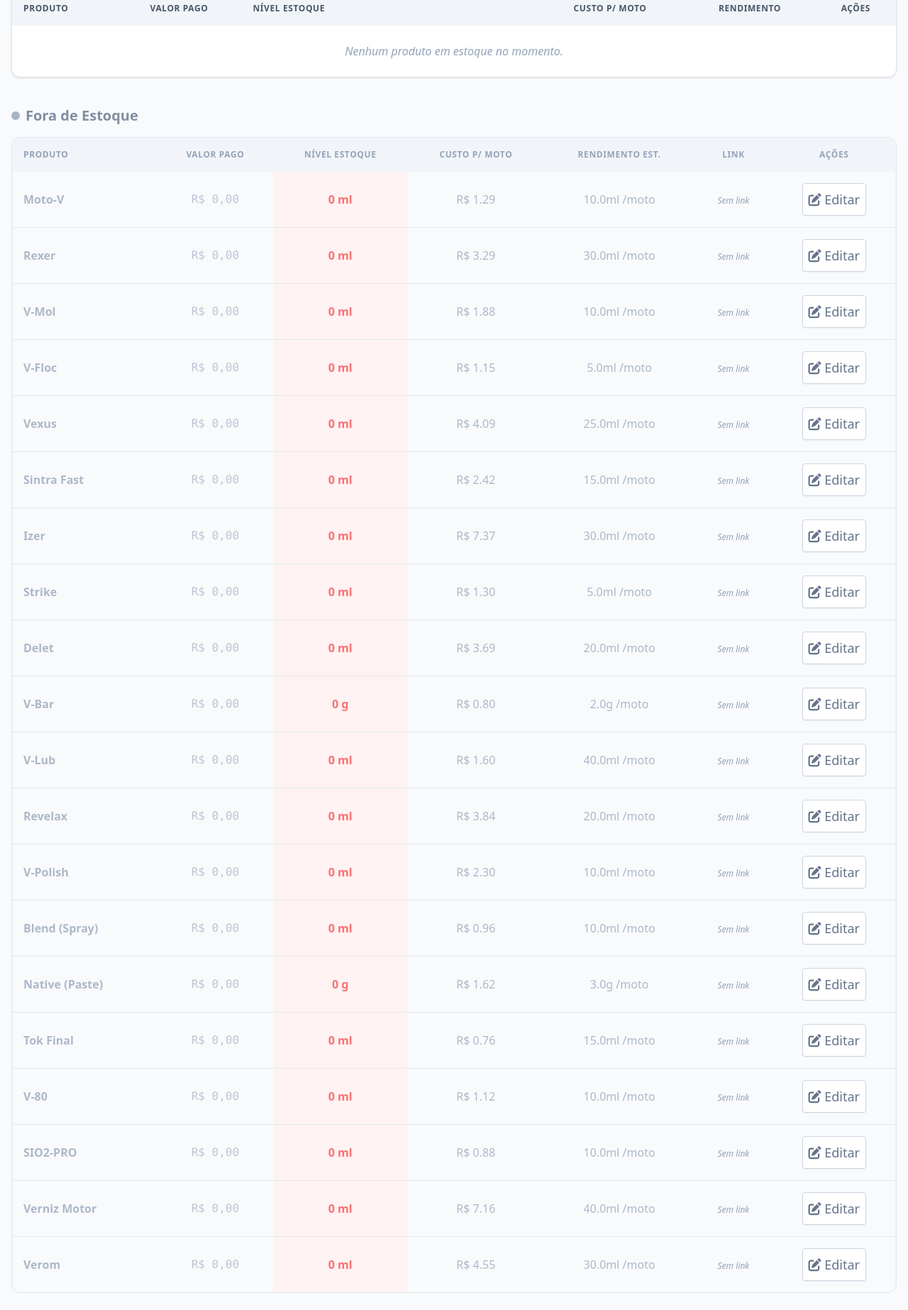
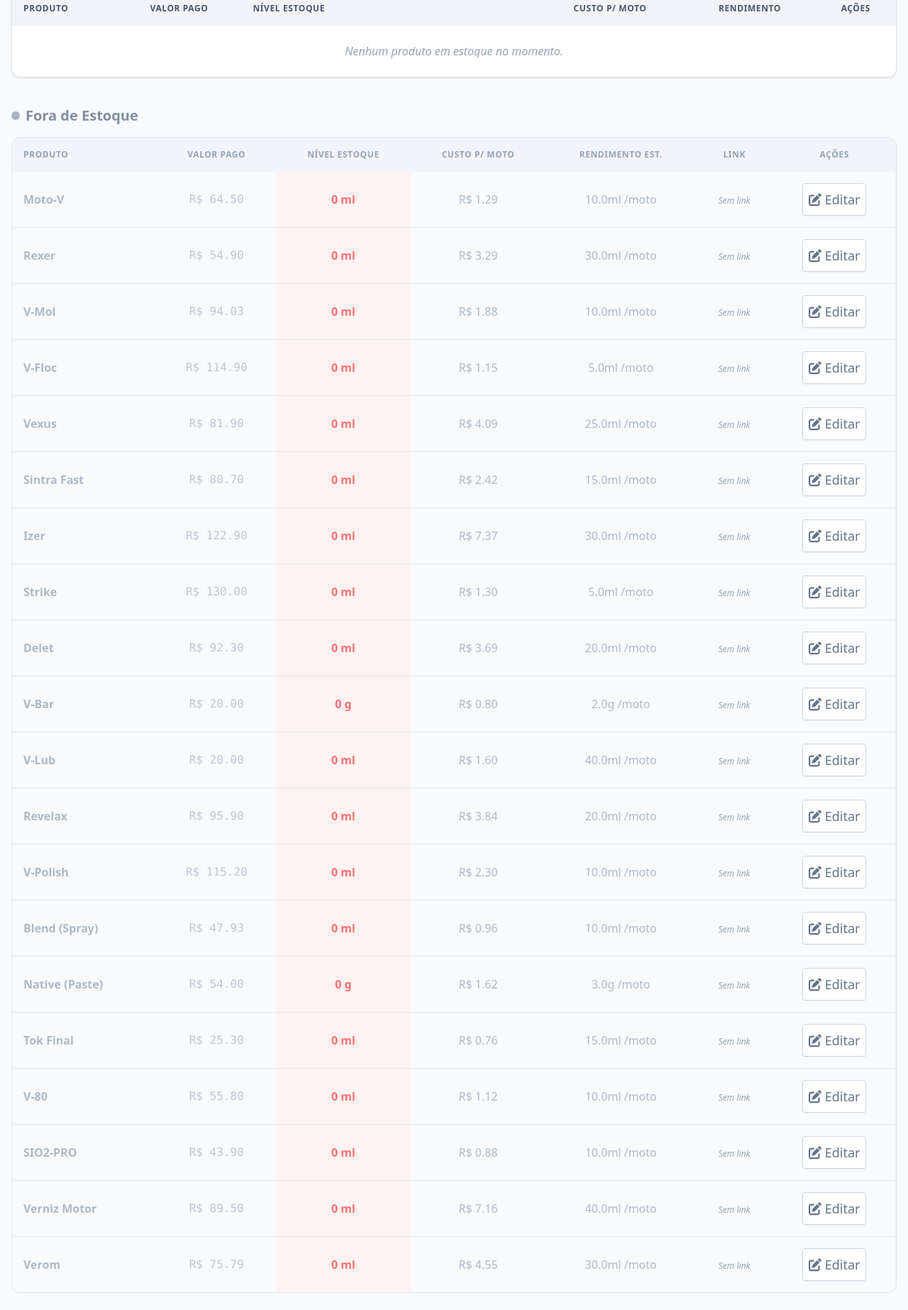
Before and after one commit to Salrefinado/Mantis-Automotive, a Flask app: template templates/produtos.html in a window 1280 px wide. Shown: the part 210-2056 px from the top of the page at 71% size. Run offline with Flask 3, Linux system fonts and the light colour scheme; the template is opened without the code that fills it: values that come from a table or form of the project are taken from there, others are empty; some libraries are stand-ins or nearby versions.

Commit message:
Produtos produtos.html

```diff
--- a/templates/produtos.html
+++ b/templates/produtos.html
@@ -175,7 +175,9 @@
                     <tr class="hover:bg-slate-100 transition">
                         <td class="p-4 font-bold opacity-75">{{ prod.nome }}</td>
 
-                        <td class="p-4 text-center font-mono opacity-60">R$ 0,00</td>
+                        <td class="p-4 text-center font-mono opacity-60">
+                            R$ {{ "%.2f"|format(prod.custo_compra) }}
+                        </td>
 
                         <td class="p-4 text-center font-bold text-red-400 bg-red-50 rounded">0 {{ prod.unidade_medida }}</td>
 
```
